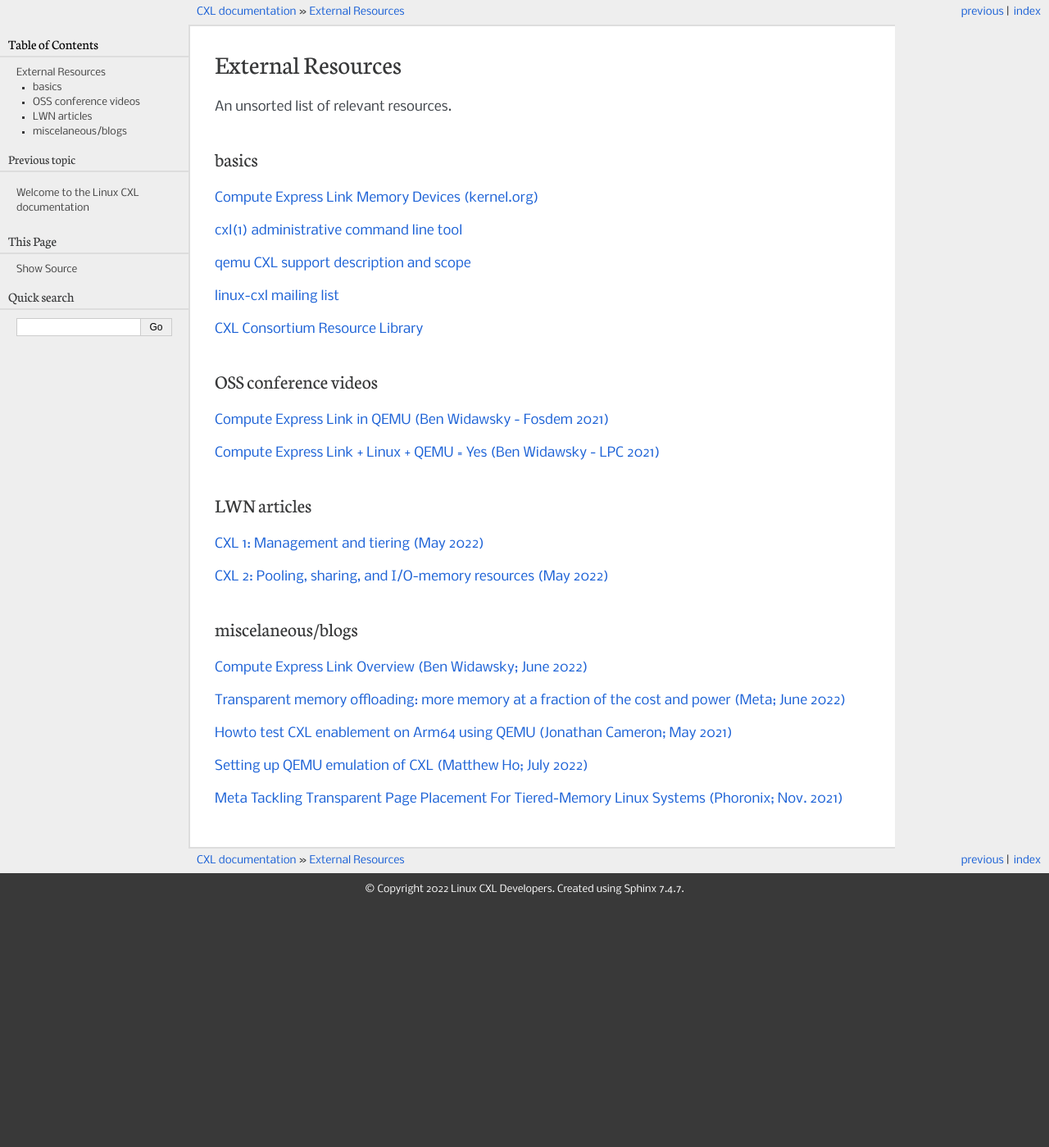
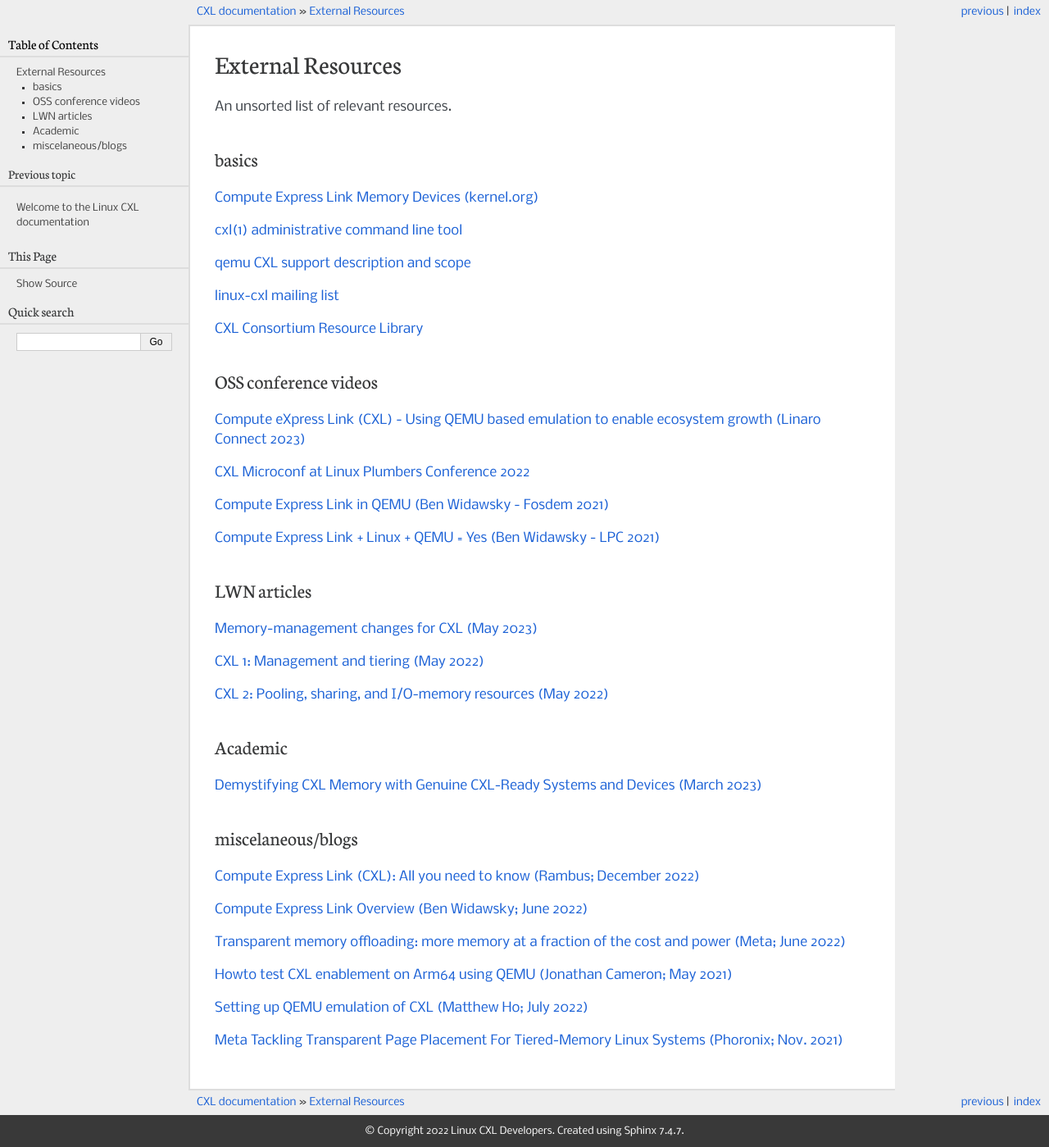
Before and after one commit to computexpresslink/cxl-rtd, a Sphinx documentation site: the page built from docs/source/resources.rst, in a window 1280 px wide. Shown: the whole page at 82% size. Built offline with Sphinx 7.4.7, drawn with Linux system fonts in a browser that asks for light colours; before the commit the page ends 1104 px from its top, so only the background shows below that.

Commit message:
resources: update
Add some more relevant links.

Signed-off-by: Davidlohr Bueso <dave@stgolabs.net>

```diff
--- a/docs/source/resources.rst
+++ b/docs/source/resources.rst
@@ -16,18 +16,30 @@ basics
 
 OSS conference videos
 ---------------------
+`Compute eXpress Link (CXL) - Using QEMU based emulation to enable ecosystem growth (Linaro Connect 2023) <https://resources.linaro.org/en/resource/hM986DSHfoTrZ98UjpvLg1>`_
+
+`CXL Microconf at Linux Plumbers Conference 2022 <https://www.youtube.com/watch?v=Uff2yvtzONc/>`_
+
 `Compute Express Link in QEMU (Ben Widawsky - Fosdem 2021) <https://archive.fosdem.org/2021/schedule/event/qemu/>`_
 
 `Compute Express Link + Linux + QEMU = Yes (Ben Widawsky - LPC 2021) <https://www.youtube.com/watch?v=g89SLjt5Bd4>`_
 
 LWN articles
 ------------
+`Memory-management changes for CXL (May 2023) <https://lwn.net/Articles/931416/>`_
+
 `CXL 1: Management and tiering (May 2022) <https://lwn.net/Articles/894598/>`_
 
 `CXL 2: Pooling, sharing, and I/O-memory resources (May 2022) <https://lwn.net/Articles/894626/>`_
 
+Academic
+--------
+`Demystifying CXL Memory with Genuine CXL-Ready Systems and Devices (March 2023) <https://arxiv.org/abs/2303.15375/>`_
+
+
 miscelaneous/blogs
 ------------------
+`Compute Express Link (CXL): All you need to know (Rambus; December 2022) <https://www.rambus.com/blogs/compute-express-link/>`_
 
 `Compute Express Link Overview (Ben Widawsky; June 2022) <https://bwidawsk.net/blog/2022/6/compute-express-link-intro/>`_
 
```
